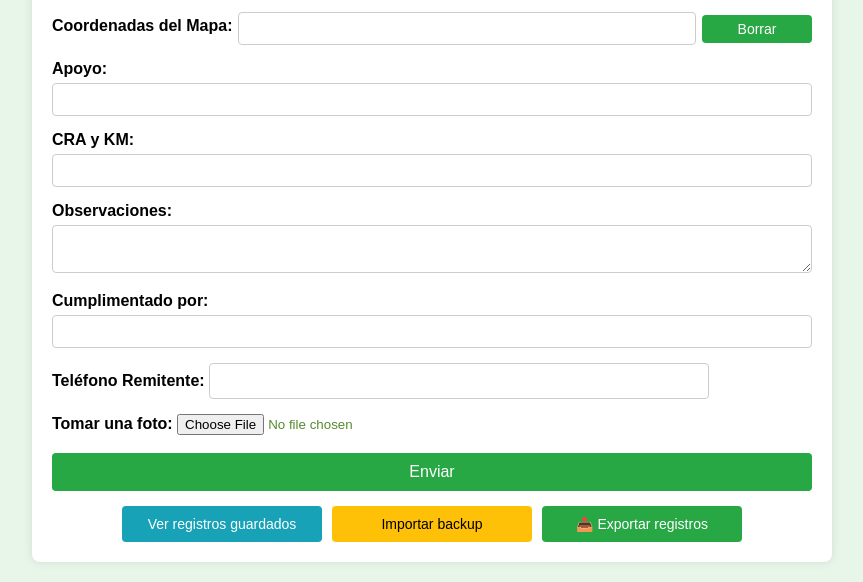
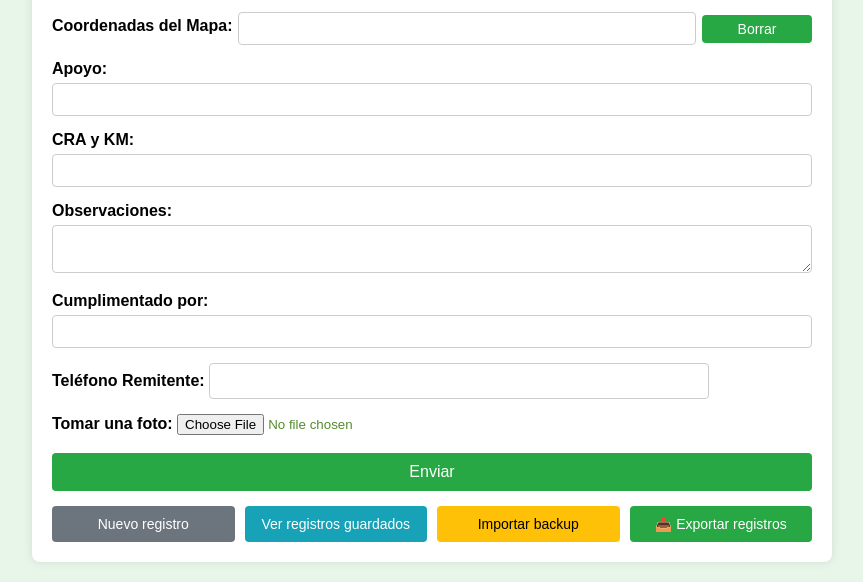
Before and after one commit to crf-alicante/crf-alicante.github.io, a plain HTML site: page index.html in a window 1280 px wide. Shown: the part 1820-2402 px from the top of the page, without its empty margins (208-1071 px from the left). Drawn offline with nearby package versions, Linux system fonts and the light colour scheme.

Commit message:
Update index.html

```diff
--- a/index.html
+++ b/index.html
@@ -363,7 +363,10 @@
         <button type="submit" id="enviarBtn">Enviar</button>
 
         <!-- BOTONES NUEVOS EN LA MISMA LÍNEA -->
-<div style="margin-top: 15px; text-align: center; display:flex; gap:10px; justify-content:center;">
+<div style="margin-top: 15px; text-align: center; display:flex; gap:10px; justify-content:center; flex-wrap:wrap;">
+    <button type="button" id="btnNuevoRegistro" style="background:#6c757d; color:white; padding:10px 15px; border:none; border-radius:4px; cursor:pointer; font-size:14px; flex:1; max-width:200px;" title="Limpiar el formulario y empezar un registro nuevo sin borrar los pendientes">
+        Nuevo registro
+    </button>
     <button type="button" id="btnVerRegistros" style="background:#17a2b8; color:white; padding:10px 15px; border:none; border-radius:4px; cursor:pointer; font-size:14px; flex:1; max-width:200px;">
         Ver registros guardados
     </button>
@@ -379,6 +382,6 @@
 </div>
     </form>
 
-    <script src="script.js?v=17"></script>
+    <script src="script.js?v=19"></script>
 </body>
 </html>
```
